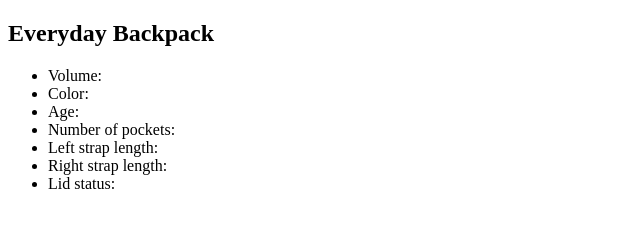
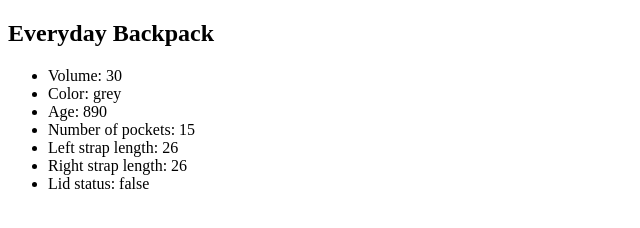
Before and after one commit to Lauren-Black/JavaScript, a website with bundled scripts: page javascript-essential-training-2832077-main/04_01/index.html in a window 1280 px wide. Shown: the whole page, without its empty margins (0-640 px from the left). Built offline with nearby package versions, Linux system fonts and the light colour scheme.

Commit message:
Template literals and string concatination

```diff
--- a/javascript-essential-training-2832077-main/04_01/index.html
+++ b/javascript-essential-training-2832077-main/04_01/index.html
@@ -8,19 +8,6 @@
     <script type="module" src="script.js"></script>
   </head>
   <body>
-    <main>
-      <article>
-        <h1>Everyday Backpack</h1>
-        <ul>
-          <li>Volume:</li>
-          <li>Color:</li>
-          <li>Age:</li>
-          <li>Number of pockets:</li>
-          <li>Left strap length:</li>
-          <li>Right strap length:</li>
-          <li>Lid status:</li>
-        </ul>
-      </article>
-    </main>
+
   </body>
 </html>
--- a/javascript-essential-training-2832077-main/04_01/script.js
+++ b/javascript-essential-training-2832077-main/04_01/script.js
@@ -16,6 +16,25 @@ const everydayPack = new Backpack(
   "December 5, 2018 15:00:00 PST"
 );
 
+const content = `
+<main>
+      <article>
+        <h1>${everydayPack.name}</h1>
+        <ul>
+          <li>Volume: ${everydayPack.volume}</li>
+          <li>Color: ${everydayPack.color}</li>
+          <li>Age: ${everydayPack.backpackAge()}</li>
+          <li>Number of pockets: ${everydayPack.pocketNum}</li>
+          <li>Left strap length: ${everydayPack.strapLength.left}</li>
+          <li>Right strap length: ${everydayPack.strapLength.right}</li>
+          <li>Lid status: ${everydayPack.lidOpen}</li>
+        </ul>
+      </article>
+    </main>
+`;
+
+document.body.innerHTML = content;
+
 console.log("The everydayPack object:", everydayPack);
 console.log("The pocketNum value:", everydayPack.pocketNum);
 console.log("Days since aquired:", everydayPack.backpackAge());
```
Also changed, not shown: javascript-essential-training-2832077-main/04_02/script.js (+1 -16 lines).
